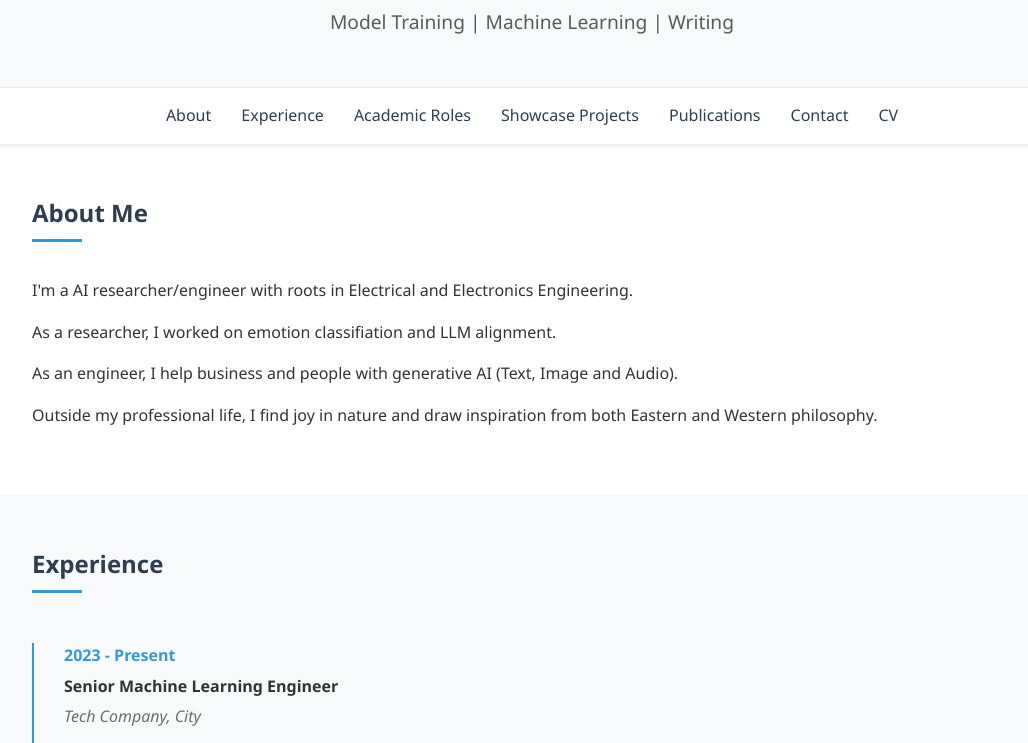
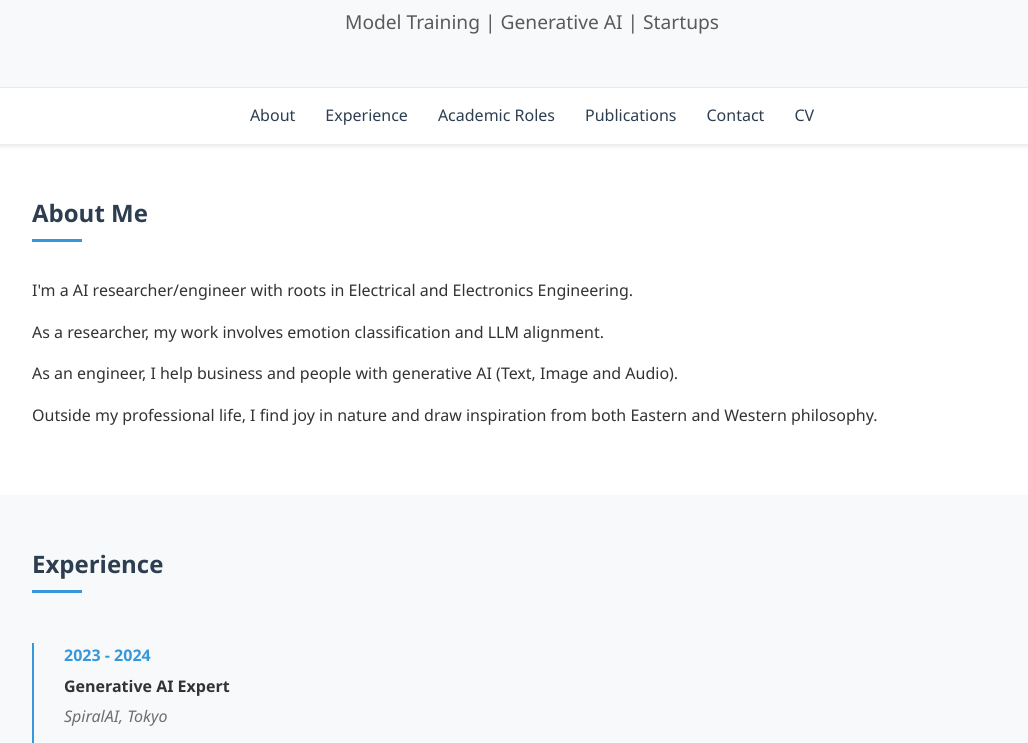
Before and after one commit to PrakharSaxena24/PrakharSaxena24.github.io, a plain HTML site: page index.html in a window 1280 px wide. Shown: the part 285-1028 px from the top of the page, without its empty margins (108-1136 px from the left). Drawn offline with Linux system fonts and the light colour scheme.

Commit message:
UpdateCV

```diff
--- a/index.html
+++ b/index.html
@@ -519,7 +519,7 @@
     <div class="container">
       <img src="assets/images/image.jpeg" alt="Your Profile Picture" class="profile-pic">
       <h1 data-translate="headerTitle">Prakhar Saxena</h1>
-      <p class="subtitle" data-translate="subtitle">Model Training | Generative AI | Writing</p>
+      <p class="subtitle" data-translate="subtitle">Model Training | Generative AI | Startups</p>
     </div>
   </header>
 
@@ -531,7 +531,7 @@
         <li><a href="#experience" data-translate="navExperience">Experience</a></li>
         <!-- NEW Navigation Link -->
         <li><a href="#academic-roles" data-translate="navAcademicRoles">Academic Roles</a></li>
-        <li><a href="#projects" data-translate="navProjects">Projects</a></li>
+        <!-- <li><a href="#projects" data-translate="navProjects">Projects</a></li> -->
         <li><a href="#publications" data-translate="navPublications">Publications</a></li>
         <!-- <li><a href="#blog">Blog</a></li> -->
         <li><a href="#contact" data-translate="navContact">Contact</a></li>
@@ -561,10 +561,10 @@
       <h2 data-translate="experienceTitle">Experience</h2>
       <div class="timeline">
         <div class="timeline-item">
-          <div class="timeline-date">2023 - Present</div>
-          <div class="timeline-title">Senior Machine Learning Engineer</div>
-          <div class="timeline-subtitle">Tech Company, City</div>
-          <p>Developing and deploying machine learning models at scale. Leading a team of engineers to build a robust ML platform. Working on optimization techniques for large-scale data processing.</p>
+          <div class="timeline-date">2023 - 2024</div>
+          <div class="timeline-title">Generative AI Expert</div>
+          <div class="timeline-subtitle">SpiralAI, Tokyo</div>
+          <p>Led the development and deployment of HighEQ (Conversationalist) LLM, overseeing continued pretraining, supervised fine-tuning (SFT), reinforcement learning (RL), and deployment on Inf2 infrastructure.</p>
         </div>
         <div class="timeline-item">
           <div class="timeline-date">2022</div>
@@ -617,7 +617,7 @@
   </section>
 
   <!-- Projects Section -->
-  <section id="projects">
+  <section id="projects" style="display: none;">
     <div class="container">
       <h2 data-translate="projectsTitle">Projects</h2>
       <div class="projects-grid">
@@ -757,30 +757,32 @@
   <!-- JavaScript for Theme and Language Toggle -->
   <script>
     // Translation dictionary
-    const translations = {
+ // Translation dictionary
+ const translations = {
       en: {
         headerTitle: "Prakhar Saxena",
-        subtitle: "Model Training | Machine Learning | Writing",
+        subtitle: "Model Training | Generative AI | Startups", // Corrected to match HTML
         navAbout: "About",
         navExperience: "Experience",
-        navAcademicRoles: "Academic Roles", // NEW
-        navProjects: "Showcase Projects",
+        navAcademicRoles: "Academic Roles",
+        navProjects: "Showcase Projects", // Keeping this as is, although "Projects" is also common
         navPublications: "Publications",
         navContact: "Contact",
         navCV: "CV",
         aboutTitle: "About Me",
         aboutText1: "I'm a AI researcher/engineer with roots in Electrical and Electronics Engineering.",
-        aboutText2: "As a researcher, I worked on emotion classifiation and LLM alignment.",
+        aboutText2: "As a researcher, my work involves emotion classification and LLM alignment.", // Refined wording
         aboutText3: "As an engineer, I help business and people with generative AI (Text, Image and Audio).",
         aboutText4: "Outside my professional life, I find joy in nature and draw inspiration from both Eastern and Western philosophy.",
         experienceTitle: "Experience",
         academicRolesTitle: "Academic Roles",
+        // Descriptions for Academic Roles (from English HTML)
         raDesc1: "Trained a GPT-2 small-based language model on a specific dataset for accurate computation of conditional, joint, and marginal sentence probabilities while integrating a Mutual Information metric to quantify contextual interdependencies.",
         raDesc2: "Worked on the following project: Historical Anatomy of Public Opinion Making in Australia: Public Meeting Data Analysis via Natural Language Processing.",
-        raDesc3: "Developed and trained Transformer models for text prediction, integrating attention visualization tools to analyze dynamic changes in attention patterns during training",
-        taDesc1: "Facilitated sessions and graded programming assignments",
-        taDesc2: "Facilitated sessions and graded programming assignments",
-        taDesc3: "Assisted students with coding in R and Python.",
+        raDesc3: "Developed and trained Transformer models for text prediction, integrating attention visualization tools to analyze dynamic changes in attention patterns during training.",
+        taDesc1: "Facilitated sessions and graded programming assignments (Practice of Basic Informatics-E2).", // Added context for clarity
+        taDesc2: "Facilitated sessions and graded programming assignments (Practice of Basic Informatics-E2).", // Added context for clarity
+        taDesc3: "Assisted students with coding in R and Python (Information Analysis and Management).", // Added context for clarity
         projectsTitle: "Projects",
         project1Title: "ML Model Deployment Platform",
         project1Desc: "An end-to-end platform for deploying and monitoring machine learning models in production.",
@@ -801,27 +803,28 @@
       },
       ja: {
         headerTitle: "プラカル・サクセナ",
-        subtitle: "モデル訓練 | 機械学習 | 執筆",
+        subtitle: "モデル訓練 | 生成AI | スタートアップ", // Corrected to match English update
         navAbout: "私について",
         navExperience: "経験",
-        navAcademicRoles: "学術的役割",
+        navAcademicRoles: "Academic Roles",
         navProjects: "プロジェクト",
         navPublications: "出版物",
         navContact: "連絡先",
         navCV: "履歴書",
         aboutTitle: "私について",
         aboutText1: "電気・電子工学をバックグラウンドに持つ、AI研究者/エンジニアです。",
-        aboutText2: "研究者として、感情分類とLLMアライメントに取り組んでいました。",
+        aboutText2: "研究者として、感情分類とLLMアライメントに関する研究に取り組んでいます。", // Refined wording/tense
         aboutText3: "エンジニアとして、生成AI（テキスト、画像、音声）を用いてビジネスや人々を支援しています。",
         aboutText4: "仕事以外では、自然の中に喜びを見いだし、東洋と西洋の哲学からインスピレーションを得ています。",
         experienceTitle: "経験",
         academicRolesTitle: "学術的役割",
-        raDesc1: "［簡単な分野1］における研究活動を支援しました。", // NEW - Placeholder
-        raDesc2: "［簡単な分野2］のためのデータ収集と前処理を支援しました。", // NEW - Placeholder
-        raDesc3: "［簡単な分野3］における文献レビューと実験設定に貢献しました。", // NEW - Placeholder
-        taDesc1: "［簡単な科目1］のラボセッションの運営と課題の採点を担当しました。", // NEW - Placeholder
-        taDesc2: "［簡単な科目2］のオフィスアワーを担当し、学生サポートを提供しました。", // NEW - Placeholder
-        taDesc3: "［簡単な科目3］の教材準備を支援しました。", // NEW - Placeholder
+        // Specific Japanese translations for Academic Roles
+        raDesc1: "特定のデータセットでGPT-2 smallベースの言語モデルを訓練し、相互情報量メトリックを統合して文脈的相互依存性を定量化しつつ、条件付き、同時、周辺文確率の正確な計算を行いました。",
+        raDesc2: "『オーストラリアにおける世論形成の歴史的解剖：自然言語処理による公開集会データ分析』プロジェクトに従事しました。",
+        raDesc3: "テキスト予測のためのTransformerモデルを開発・訓練し、訓練中のアテンションパターンの動的変化を分析するためのアテンション可視化ツールを統合しました。",
+        taDesc1: "（基礎情報学演習E2にて）セッションの進行補助とプログラミング課題の採点を担当しました。", // Added context
+        taDesc2: "（基礎情報学演習E2にて）セッションの進行補助とプログラミング課題の採点を担当しました。", // Added context
+        taDesc3: "（情報分析・管理演習にて）RとPythonを用いたコーディングについて学生を支援しました。", // Added context
         projectsTitle: "プロジェクト",
         project1Title: "MLモデル展開プラットフォーム",
         project1Desc: "プロダクション環境での機械学習モデルの展開と監視のためのエンドツーエンドのプラットフォーム。",
@@ -849,7 +852,7 @@
         if (lang === 'en') {
           cvLink.href = "assets/prakhar-cv-en.pdf";
         } else if (lang === 'ja') {
-          cvLink.href = "assets/prakhar-cv-ja.pdf";
+          cvLink.href = "assets/prakhar-cv-en.pdf";
         }
       }
     }
```
Also changed, not shown: 1 other file.
